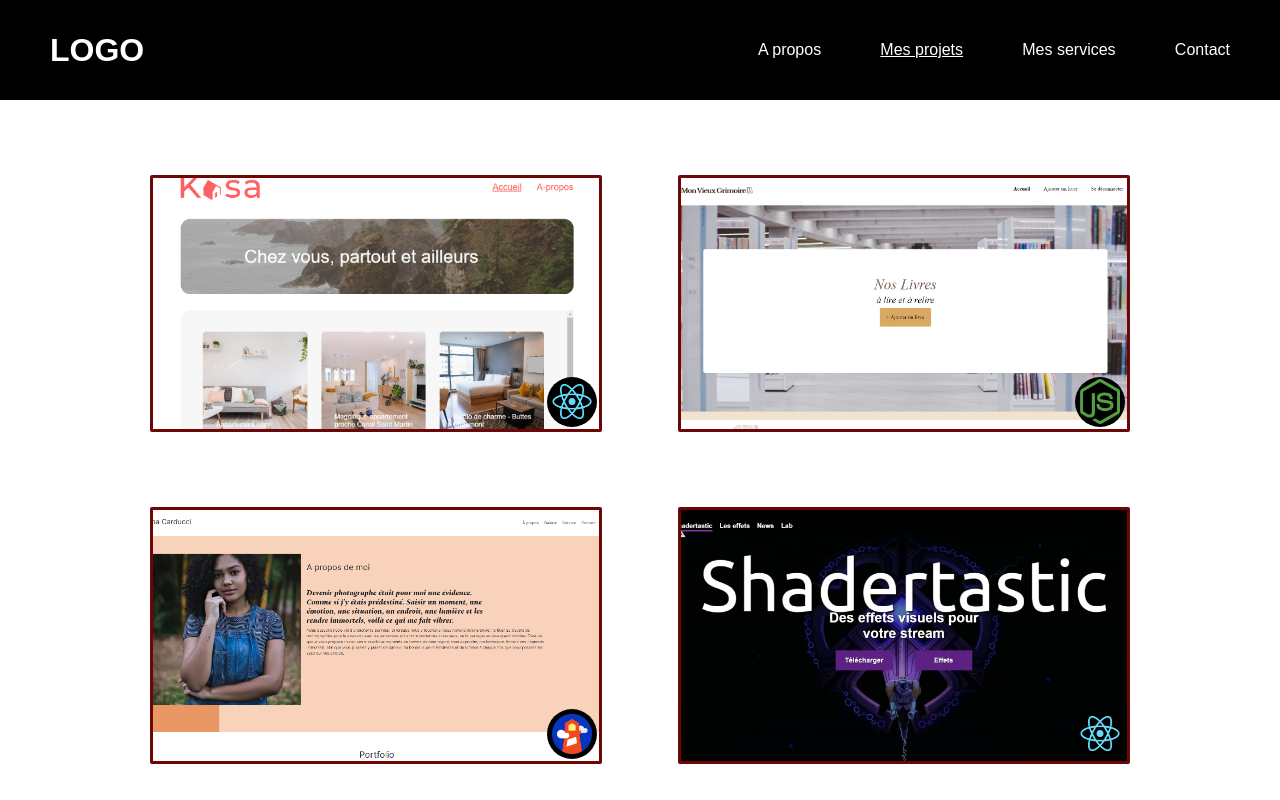
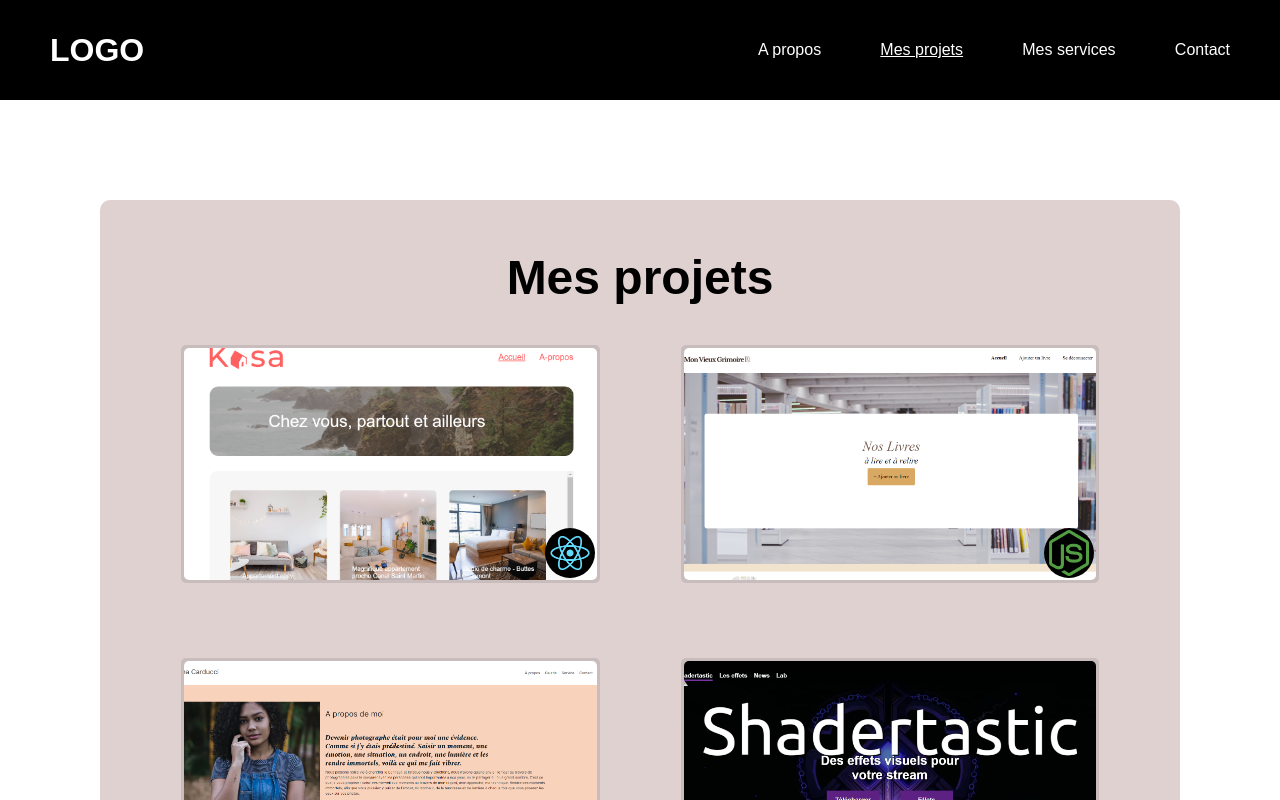
Before and after one commit to Oleome/Projet_8, a React (Vite) app in the folder vite-project/: page /projets in a window 1280 px wide. Shown: the top 800 px of the page. Built offline with nearby package versions, Linux system fonts and the light colour scheme.

Commit message:
travail sur la page projets

```diff
--- a/vite-project/src/pages/projets.jsx
+++ b/vite-project/src/pages/projets.jsx
@@ -42,6 +42,8 @@ function Projets () {
 
     return (
         <main className='main--projet'>
+            <h2 className='projets'>Mes projets</h2>
+            <div className="container">
                 <div className="card">
                     <img className='card--img' src={kasa} alt="image du site kasa" />
                     <div className='pastille'>
@@ -138,6 +140,8 @@ function Projets () {
                         <button onClick={closeModal}>close</button>
                     </Modal>
                 </div>
+            </div>
+
         </main>
     )
 }
--- a/vite-project/src/styles/projet.scss
+++ b/vite-project/src/styles/projet.scss
@@ -1,7 +1,21 @@
 .main--projet {
-    padding: 75px;
-    row-gap: 75px;
+    display: block;
+    margin: 100px;
+    background-color: rgb(224, 209, 209);
+    border-radius: 10px;
+
+    .projets {
+        font-size: 3rem;
+        font-weight: bold;
+        text-align: center;
+        margin: 0;
+        padding: 50px 0 40px;
+    }
+
+    .container {
         display: flex;
+        padding: 0 75px 40px;
+        gap: 75px;
         justify-content: space-evenly;
         flex-wrap: wrap;
 
@@ -9,17 +23,18 @@
             position: relative;
             display: flex;
             align-items: center;
-        width: 40%;
+            width: 45%;
             height: auto;
             padding: 3px;
-        background-color: rgb(110, 6, 6);
-        border-radius: 2px;
+            background-color: rgba(0, 0, 0, 0.1);
+            border-radius: 5px;
 
             .card--img {
                 width: 100%;
                 height: auto;
                 aspect-ratio: 16/9;
                 object-fit: cover;
+                border-radius: 5px;
             }
 
             .pastille {
@@ -43,6 +58,9 @@
         }
     }
 
+
+}
+
 .hover-image {
     position: absolute;
     top: 0;
@@ -59,6 +77,7 @@
     justify-content: center;
     flex-direction: column;
     text-align: center;
+    border-radius: 5px;
 }
 
 .card:hover .hover-image {
```
Also changed, not shown: 1 other file (tests, documents, lock files or other folders). Lines whose indentation alone changed are shown as unchanged.
